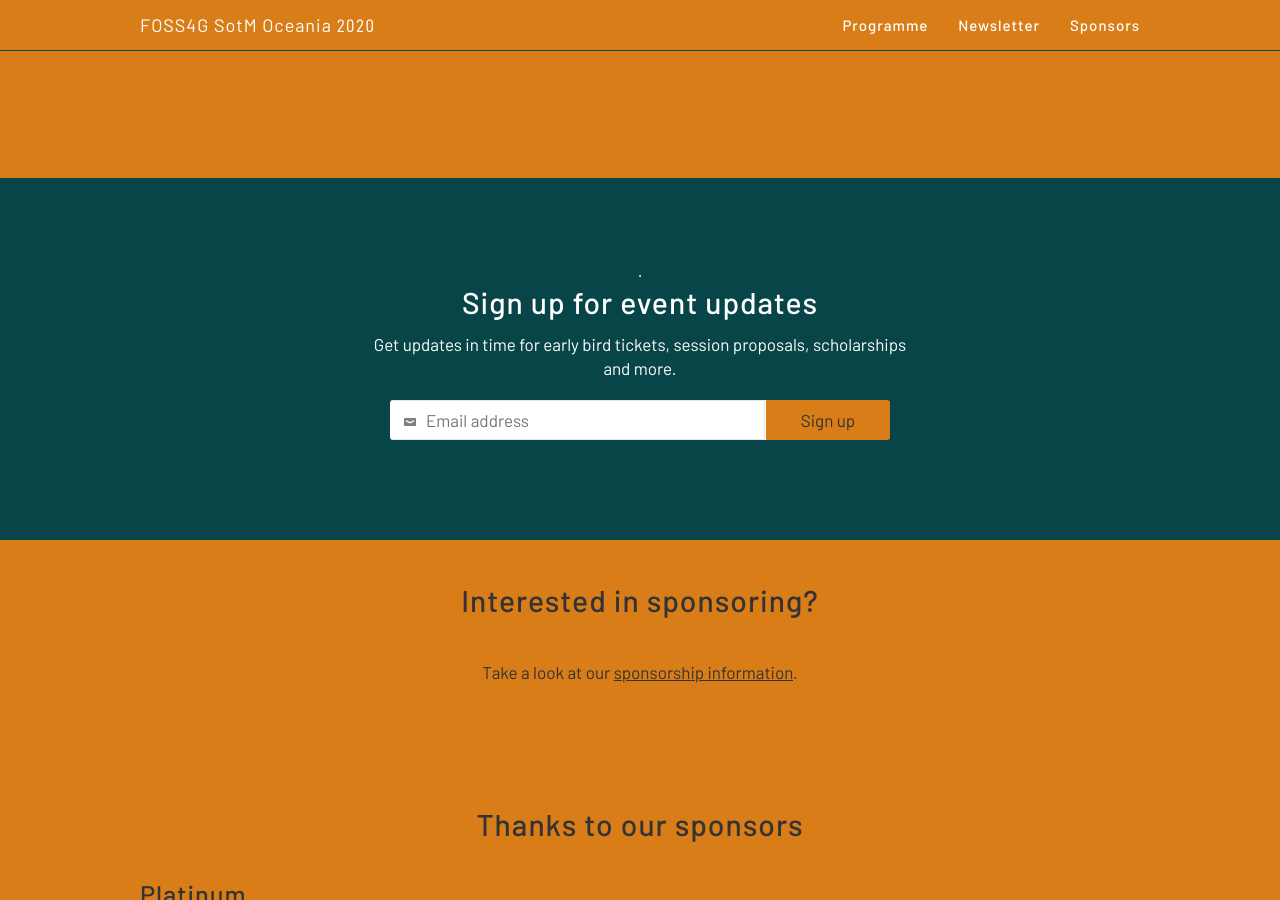
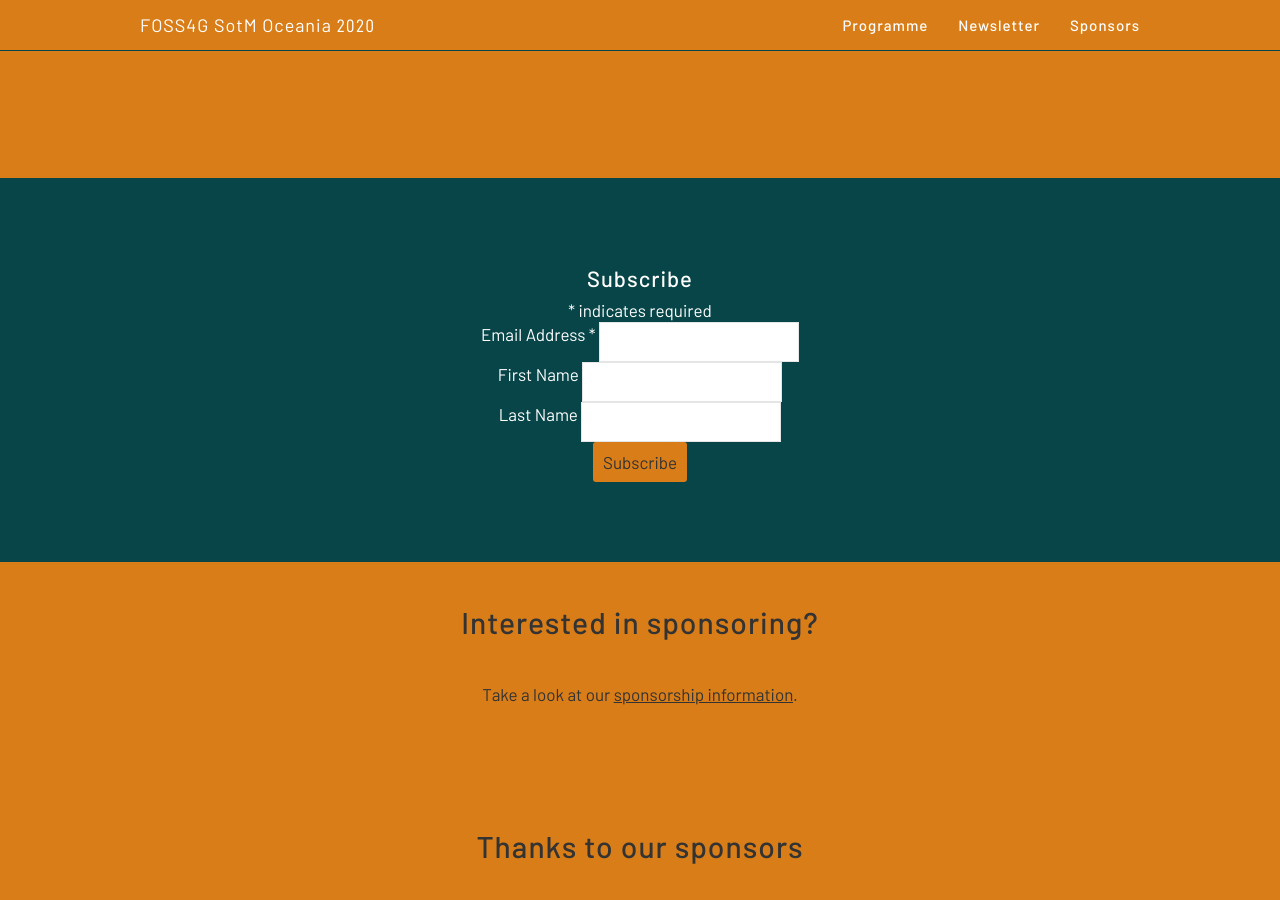
Before and after one commit to osgeo-oceania/foss4g-sotm-oceania-2020, a Jekyll site: the page built from index.html, in a window 1280 px wide and 900 px high, scrolled down 1422 px. Built offline with Jekyll 4.4.1, drawn with Linux system fonts in a browser that asks for light colours.

Commit message:
updated email signup

```diff
--- a/_includes/newsletter.html
+++ b/_includes/newsletter.html
@@ -1,37 +1,32 @@
 <section class="center page" id="newsletter">
 	<div class="limiter pad8y">
 
-<!-- Begin MailChimp Signup Form -->
-<div id="mc_embed_signup pad4y">
-	<!-- TODO: change the email link. -->.
-<form action="//stateofthemap.us12.list-manage.com/subscribe/post?u=35fbd52db2e057225b26d989c&amp;id=b9e7347b14" method="post" id="mc-embedded-subscribe-form" name="mc-embedded-subscribe-form" class="validate" target="_blank" novalidate>
+<!-- Begin Mailchimp Signup Form -->
+<div id="mc_embed_signup">
+<form action="https://foss4g-oceania.us17.list-manage.com/subscribe/post?u=26f3c80da46835144592b59b6&amp;id=3d38178ba0" method="post" id="mc-embedded-subscribe-form" name="mc-embedded-subscribe-form" class="validate" target="_blank" novalidate>
     <div id="mc_embed_signup_scroll">
-    <i class="fa fa-2x fa-fw fa-newspaper-o"></i>
-	<h1>Sign up for event updates</h1>
-	<p class="col8 margin2 space-top1 pad4x">
-		<!--Registration is opening soon. -->
-		Get updates in time for early bird tickets, session proposals, scholarships and&nbsp;more.
-	</p>
-
-<div class="mc-field-group clearfix pad2y space-top2">
-	<fieldset class="clearfix input-pill col6 margin3 margin3r pill with-icon space-bottom2">
-	 	 <span class="icon mail quiet"></span>
-		<input type="email" value="" name="EMAIL" id="mce-EMAIL" placeholder="Email address" class="col9 required studio-signup required email">
-		<input type="submit" value="Sign up" name="subscribe" id="mc-embedded-subscribe"  class="col3 button">
-	</fieldset>
+	<h2>Subscribe</h2>
+<div class="indicates-required"><span class="asterisk">*</span> indicates required</div>
+<div class="mc-field-group">
+	<label for="mce-EMAIL">Email Address  <span class="asterisk">*</span>
+</label>
+	<input type="email" value="" name="EMAIL" class="required email" id="mce-EMAIL">
 </div>
-
+<div class="mc-field-group">
+	<label for="mce-FNAME">First Name </label>
+	<input type="text" value="" name="FNAME" class="" id="mce-FNAME">
+</div>
+<div class="mc-field-group">
+	<label for="mce-LNAME">Last Name </label>
+	<input type="text" value="" name="LNAME" class="" id="mce-LNAME">
+</div>
 	<div id="mce-responses" class="clear">
 		<div class="response" id="mce-error-response" style="display:none"></div>
 		<div class="response" id="mce-success-response" style="display:none"></div>
 	</div>    <!-- real people should not fill this in and expect good things - do not remove this or risk form bot signups-->
-
-    <div style="position: absolute; left: -5000px;"><input type="text" name="b_35fbd52db2e057225b26d989c_b9e7347b14" tabindex="-1" value=""></div>
-    <div class="clear"></div>
+    <div style="position: absolute; left: -5000px;" aria-hidden="true"><input type="text" name="b_26f3c80da46835144592b59b6_3d38178ba0" tabindex="-1" value=""></div>
+    <div class="clear"><input type="submit" value="Subscribe" name="subscribe" id="mc-embedded-subscribe" class="button"></div>
     </div>
-
-
-
 </form>
 </div>
 
```
